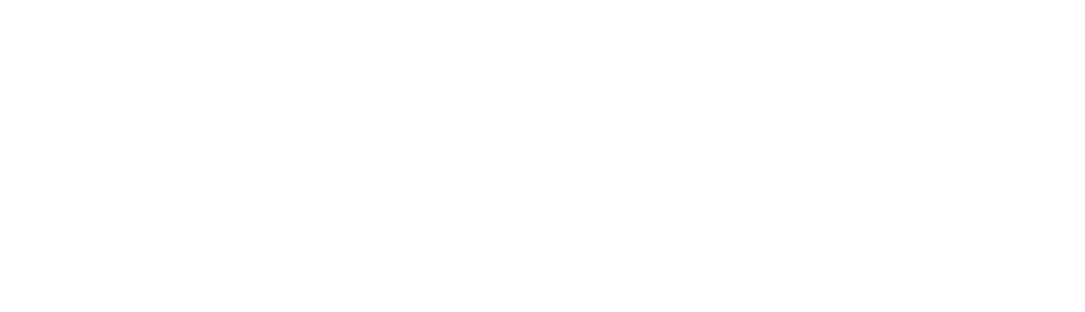
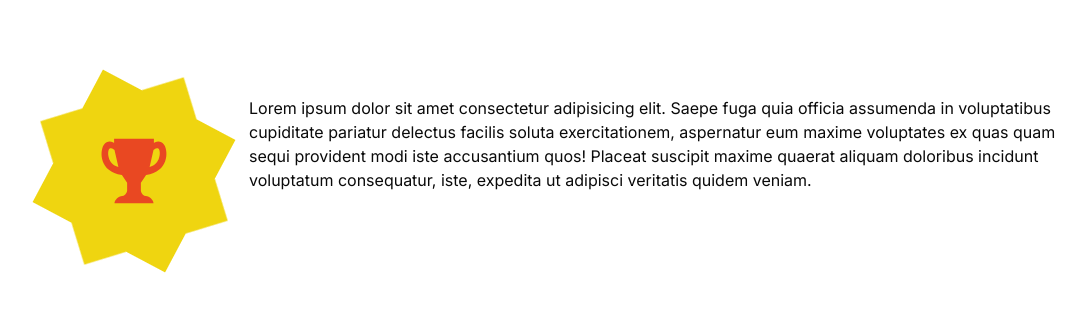
Before and after one commit to khushi075/htt-website-2024, a Next.js app: page / in a window 1280 px wide. Shown: the top 312 px of the page, without its empty margins (69-1154 px from the left). Built offline with nearby package versions, Linux system fonts and the light colour scheme.

Commit message:
prize section

```diff
--- a/app/page.tsx
+++ b/app/page.tsx
@@ -1,7 +1,11 @@
+import Prize from "@/components/prize";
+import PrizeSection from "@/components/prizeSection";
 import Image from "next/image";
 
 export default function Home() {
   return (
-    <main className="flex min-h-screen flex-col items-center justify-between p-24"></main>
+    <main className="flex min-h-screen flex-col items-center justify-between p-24">
+      <Prize />
+    </main>
   );
 }
--- /dev/null
+++ b/components/prize.tsx
@@ -0,0 +1,18 @@
+import React from "react";
+import PrizeSection from "./prizeSection";
+
+export default function Prize() {
+  return (
+    <div className="flex gap-0 container">
+      <PrizeSection />
+      <div className="ml-10">
+        Lorem ipsum dolor sit amet consectetur adipisicing elit. Saepe fuga quia
+        officia assumenda in voluptatibus cupiditate pariatur delectus facilis
+        soluta exercitationem, aspernatur eum maxime voluptates ex quas quam
+        sequi provident modi iste accusantium quos! Placeat suscipit maxime
+        quaerat aliquam doloribus incidunt voluptatum consequatur, iste,
+        expedita ut adipisci veritatis quidem veniam.
+      </div>
+    </div>
+  );
+}
--- /dev/null
+++ b/components/prizeSection.css
@@ -0,0 +1,90 @@
+.containerPrize {
+  display: flex;
+  flex-direction: column;
+  align-items: center;
+  justify-content: center;
+  font-size: 5em;
+  font-weight: 900;
+  color: #e10600;
+  position: relative;
+  transition: all 1s ease;
+  text-align: center;
+}
+
+.container__star {
+  transition: all 0.7s ease-in-out;
+}
+
+.first {
+  position: absolute;
+  top: 20px;
+  left: 50px;
+  transition: all 0.7s ease-in-out;
+}
+
+.svg-icon {
+  position: absolute;
+  fill: #e94822;
+  z-index: 1;
+}
+
+.star-eight {
+  background: #efd510;
+  width: 150px;
+  height: 150px;
+  position: relative;
+  text-align: center;
+  animation: rot 3s infinite;
+}
+
+.star-eight::before {
+  content: "";
+  position: absolute;
+  top: 0;
+  left: 0;
+  height: 150px;
+  width: 150px;
+  background: #efd510;
+  transform: rotate(135deg);
+}
+
+.container:hover .container__star {
+  transform: rotateX(70deg) translateY(250px);
+  box-shadow: 0px 0px 120px -100px #e4e727;
+}
+
+.container:hover .svg-icon {
+  animation: grow 1s linear infinite;
+}
+
+@keyframes rot {
+  0% {
+    transform: rotate(0deg);
+  }
+
+  50% {
+    transform: rotate(340deg);
+  }
+
+  100% {
+    transform: rotate(0deg);
+  }
+}
+
+@keyframes grow {
+  0% {
+    transform: rotate(0deg);
+  }
+
+  25% {
+    transform: rotate(-5deg);
+  }
+
+  75% {
+    transform: rotate(5deg);
+  }
+
+  100% {
+    transform: scale(1) rotate(0deg);
+  }
+}
--- /dev/null
+++ b/components/prizeSection.tsx
@@ -0,0 +1,26 @@
+import React from "react";
+import "./prizeSection.css";
+
+export default function PrizeSection() {
+  return (
+    <div>
+      <div className="containerPrize">
+        <svg
+          className="svg-icon"
+          height="100"
+          preserveAspectRatio="xMidYMid meet"
+          viewBox="0 0 100 100"
+          width="100"
+          x="0"
+          xmlns="http://www.w3.org/2000/svg"
+          y="0"
+        >
+          <path d="M62.11,53.93c22.582-3.125,22.304-23.471,18.152-29.929-4.166-6.444-10.36-2.153-10.36-2.153v-4.166H30.099v4.166s-6.194-4.291-10.36,2.153c-4.152,6.458-4.43,26.804,18.152,29.929l5.236,7.777v8.249s-.944,4.597-4.833,4.986c-3.903,.389-7.791,4.028-7.791,7.374h38.997c0-3.347-3.889-6.986-7.791-7.374-3.889-.389-4.833-4.986-4.833-4.986v-8.249l5.236-7.777Zm7.388-24.818s2.833-3.097,5.111-1.347c2.292,1.75,2.292,15.86-8.999,18.138l3.889-16.791Zm-44.108-1.347c2.278-1.75,5.111,1.347,5.111,1.347l3.889,16.791c-11.291-2.278-11.291-16.388-8.999-18.138Z"></path>
+        </svg>
+        <div className="container__star">
+          <div className="star-eight"></div>
+        </div>
+      </div>
+    </div>
+  );
+}
```
